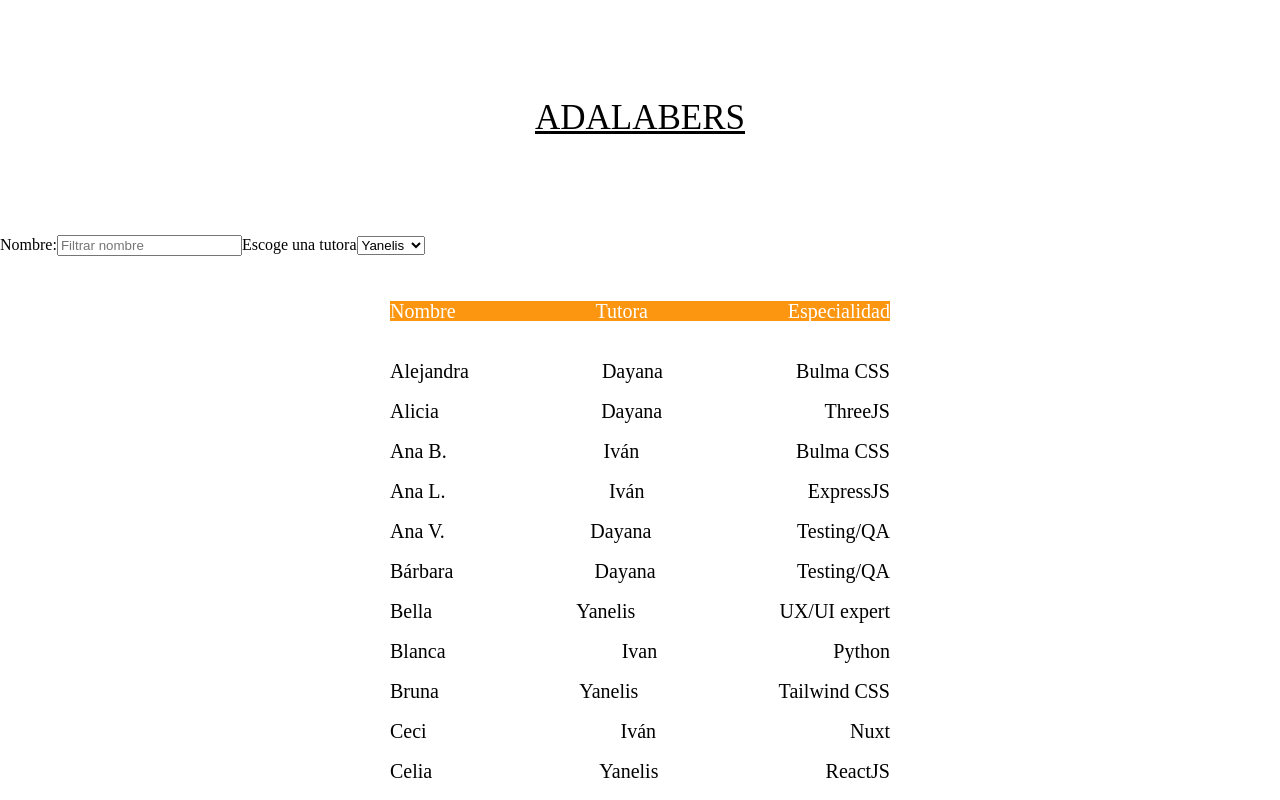
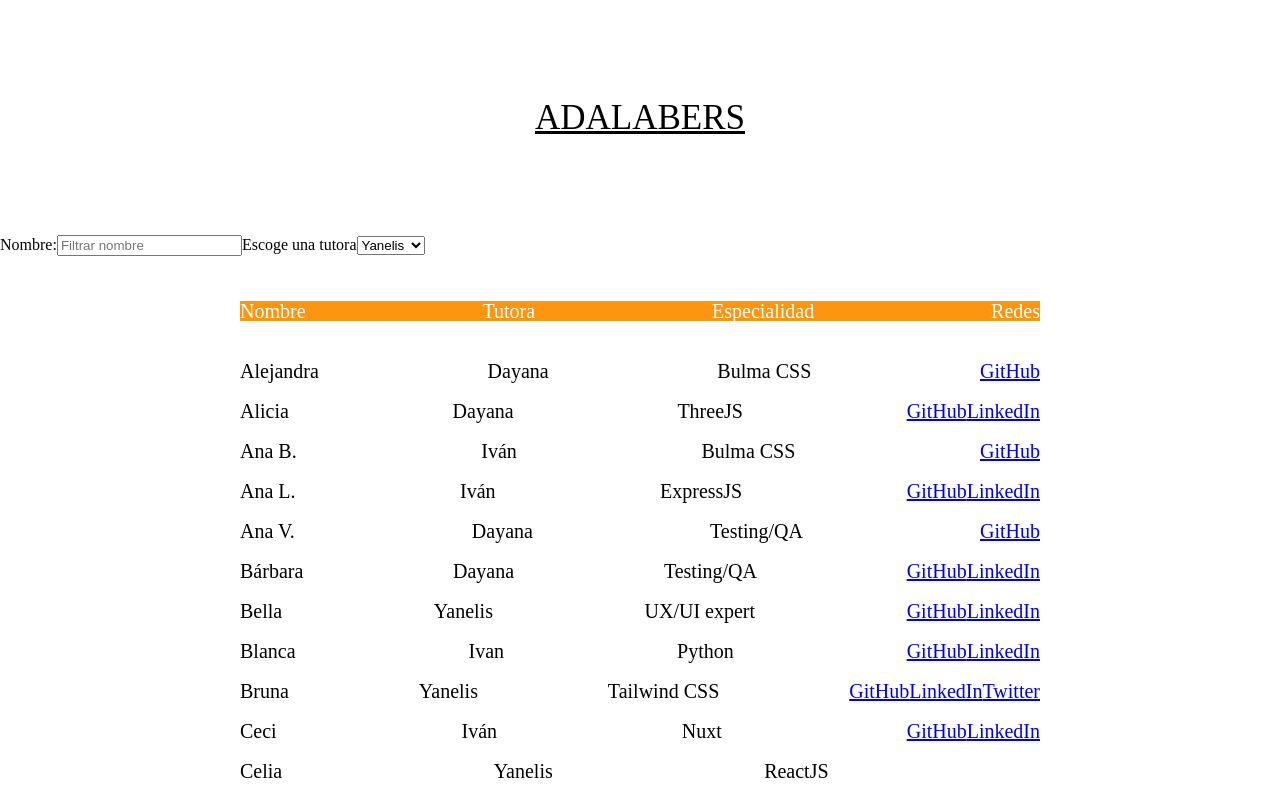
Before and after one commit to Adalab/modulo-3-evaluacion-intermedia-BarbaraGB1, a React (Create React App) app: page / in a window 1280 px wide. Shown: the top 800 px of the page. Built offline with nearby package versions, Linux system fonts and the light colour scheme.

Commit message:
bonus red social

```diff
--- a/src/components/App.js
+++ b/src/components/App.js
@@ -29,12 +29,13 @@ function App() {
   const htmlAda = allAdalabers
   .filter((oneAda) =>oneAda.name.toLowerCase().includes(search.toLowerCase()))
   .filter((oneAda) =>oneAda.counselor.toLowerCase().includes(searchCoun.toLowerCase()))
-  .map((oneAda, index) => {
+  .map((oneAda) => {
     return (
-      <tr key={index} className="eachproperty">
+      <tr key={oneAda.id} className="eachproperty">
         <td className="eachtd">{oneAda.name}</td>
         <td className="eachtd">{oneAda.counselor}</td>
         <td className="eachtd">{oneAda.speciality}</td>
+        <td className="eachtd">{oneAda.social_networks.map((red)=>{return(<a href="x">{red.name}</a>)})}</td>
       </tr>
     );
   });
@@ -64,6 +65,7 @@ function App() {
             <th>Nombre</th>
             <th>Tutora</th>
             <th>Especialidad</th>
+            <th>Redes</th>
           </tr>
         </thead>
         <tbody className="body">{htmlAda}</tbody>
--- a/src/styles/_main.scss
+++ b/src/styles/_main.scss
@@ -15,7 +15,7 @@
   height: 1700px;
 }
 .header {
-  width: 500px;
+  width: 800px;
   margin-bottom: 30px;
   background-color: rgb(252, 150, 17);
   color: white;
@@ -25,7 +25,7 @@
   }
 }
 .body {
-  width: 500px;
+  width: 800px;
   display: flex;
   flex-direction: column;
 }
@@ -50,3 +50,9 @@
 .btn {
   width: 200px;
 }
+.eachtd {
+  display: flex;
+  align-items: center;
+  justify-content: center;
+  text-align: center;
+}
```
